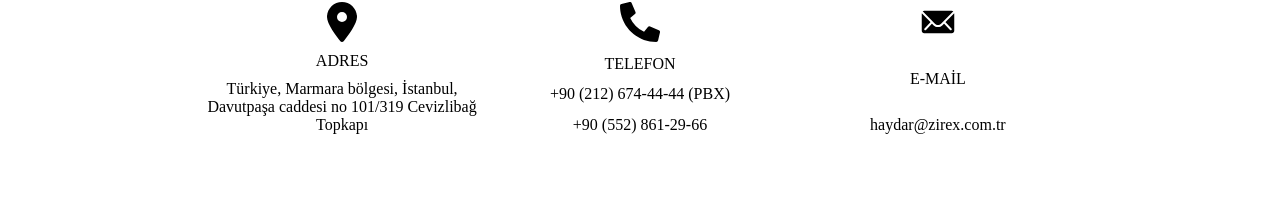
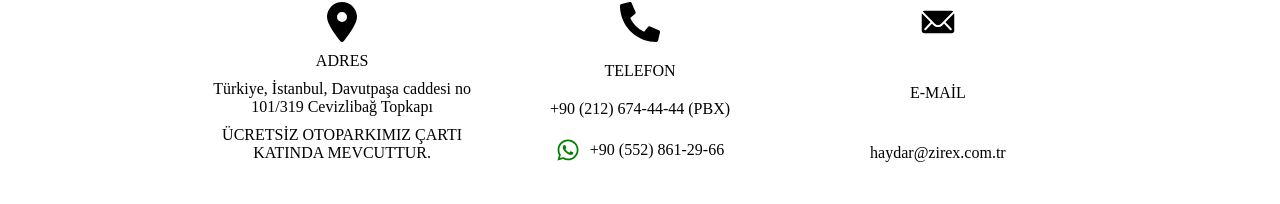
Before and after one commit to Bugrahancobain/zirex, a Next.js app: page /contact in a window 1280 px wide. Shown: the part 748-952 px from the top of the page. Built offline with nearby package versions, Linux system fonts and the light colour scheme.

Commit message:
Logo css edits

```diff
--- a/src/app/aboutUs/page.js
+++ b/src/app/aboutUs/page.js
@@ -60,6 +60,7 @@ function page() {
                 <p>
                     Zirex Kağıt olarak, geçmişten gelen güçlü temellerimizle geleceğe emin adımlarla ilerliyor; sektördeki gelişmeleri yakından takip ederek müşterilerimize her zaman daha iyisini sunmayı hedefliyoruz.
                 </p>
+                <p>ÜCRETSİZ OTOPARKIMIZ ÇATI KATINDA MEVCUTTUR.</p>
                 <p><em>Sadece bir imalat ve tedarikçi ithalatcı değil; aynı zamanda güvenilir bir iş ortağıyız.</em></p>
             </div>
         </div>
--- a/src/app/components/Footer.js
+++ b/src/app/components/Footer.js
@@ -22,7 +22,7 @@ function Footer() {
                 <div className='footerContact'>
                     <h2>Bize Ulaşın</h2>
                     <div><FaMapMarkerAlt />
-                        Türkiye,  Marmara bölgesi,  İstanbul,  Davutpaşa caddesi no 101/319 Cevizlibağ Topkapı
+                        Türkiye, İstanbul,  Davutpaşa caddesi no 101/319 Cevizlibağ Topkapı
                     </div>
                     <div>
                         <FaPhoneAlt />+90 (212) 674-44-44
--- a/src/app/contact/contact.css
+++ b/src/app/contact/contact.css
@@ -38,6 +38,17 @@
     align-items: center;
     gap: 10px;
     width: 33%;
+}
+
+.contactInfoPhone div{
+    display: flex;
+    gap: 10px;
+    align-items: center;
+}
+
+.contactInfoPhone div svg{
+    font-size: 24px;
+    fill: green;
 }
 
 .contactMap{
--- a/src/app/contact/page.js
+++ b/src/app/contact/page.js
@@ -2,7 +2,8 @@
 import React, { useRef } from 'react'
 import "./contact.css"
 import { FaLocationDot } from "react-icons/fa6";
-import { FaPhoneAlt, FaEnvelope, FaUser, FaPhone, FaInfoCircle, FaPencilAlt } from "react-icons/fa";
+import { FaPhoneAlt, FaEnvelope, FaUser, FaPhone, FaInfoCircle, FaPencilAlt, FaWhatsapp } from "react-icons/fa";
+
 import { IoIosMail } from "react-icons/io";
 
 
@@ -41,14 +42,17 @@ function page() {
                 <div className='contactInfoLocation'>
                     <FaLocationDot />
                     <span>ADRES</span>
-                    <span>Türkiye,  Marmara bölgesi,  İstanbul,  Davutpaşa caddesi no 101/319 Cevizlibağ Topkapı
+                    <span>Türkiye, İstanbul,  Davutpaşa caddesi no 101/319 Cevizlibağ Topkapı
                     </span>
+                    <span>ÜCRETSİZ OTOPARKIMIZ ÇARTI KATINDA MEVCUTTUR.</span>
                 </div>
                 <div className="contactInfoPhone">
                     <FaPhoneAlt />
                     <span>TELEFON</span>
                     <span>+90 (212) 674-44-44 (PBX)</span>
-                    <span>+90 (552) 861-29-66</span>
+                    <div>
+                        <FaWhatsapp /> <span> +90 (552) 861-29-66</span>
+                    </div>
                 </div>
                 <div className="contactInfoMail">
                     <IoIosMail />
--- a/src/app/page.js
+++ b/src/app/page.js
@@ -8,9 +8,11 @@ export default function Home() {
   return (
     <div>
       <Slider />
-      <HomeServices />
       <HomeOurProducts />
       <HomeOurServices />
+      <HomeServices />
+
+
     </div>
   );
 }
```
Also changed, not shown: src/app/components/slider.js (+15 -1 lines), public/Zirex_Logo.png, 1 other file (tests, documents, lock files or other folders).
